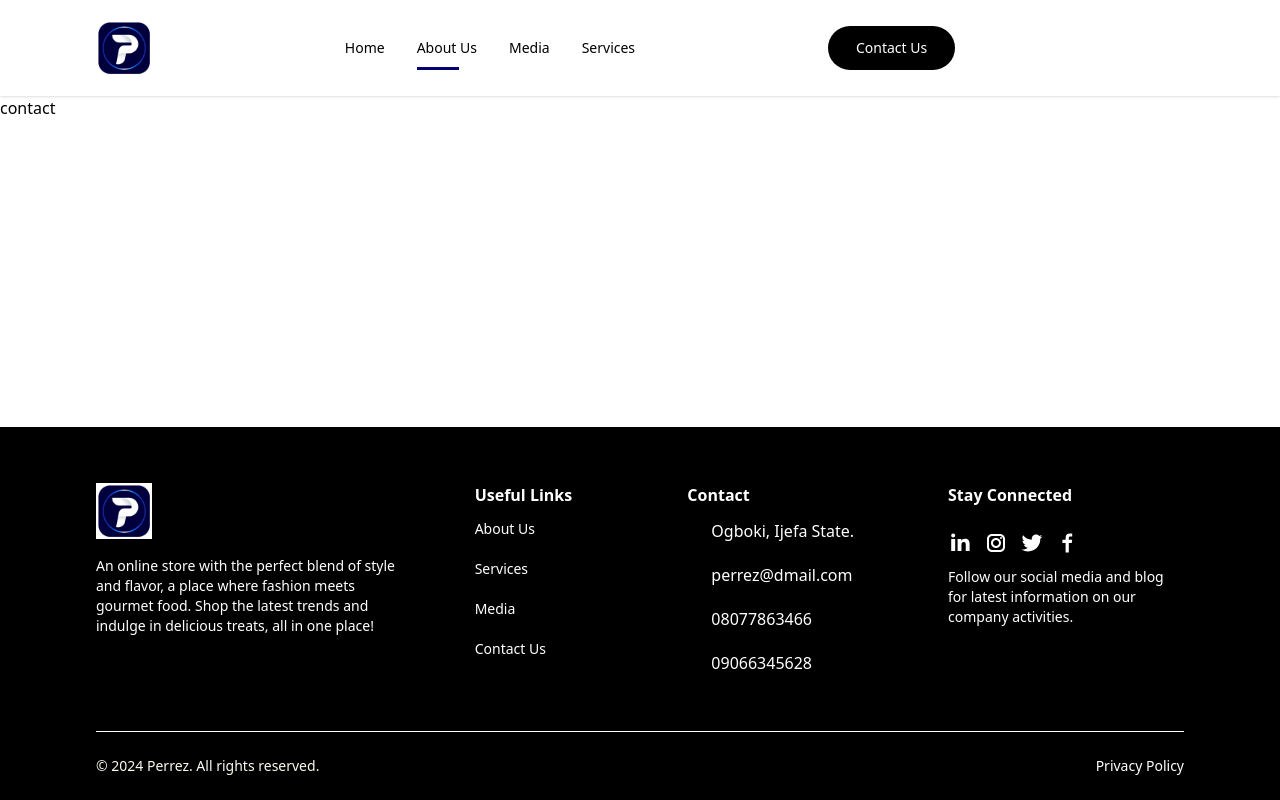
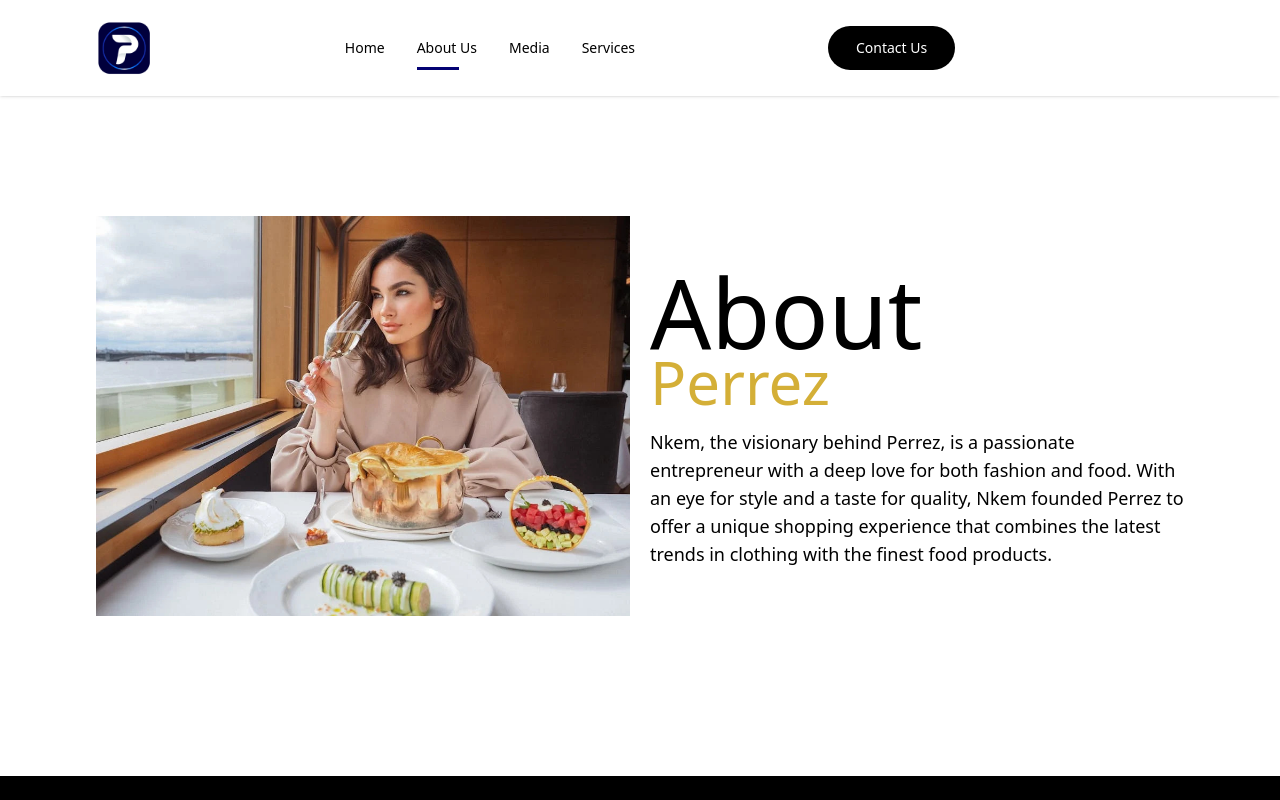
Before and after one commit to profnike/ecommerce, a Next.js app: page /about in a window 1280 px wide. Shown: the top 800 px of the page. Built offline with nearby package versions, Linux system fonts and the light colour scheme; some icons are missing.

Commit message:
about page

```diff
--- a/src/pages/about/index.js
+++ b/src/pages/about/index.js
@@ -2,6 +2,37 @@ import Image from "next/image";
 
 export default function About() {
   return (
-    <div>contact</div>
+    <div className="mx-auto  max-w-[85%]  ">
+      <div className="flex flex-col-reverse lg:flex-row justify-between my-2 md:my-10 lg:h-[70vh] space-x-5 md:mb-20 mb-10 md:items-center">
+      <div className="w-full lg:w-1/2 mt-10 lg:mt-0">
+      <img src="/images/Banner-pix.jpg" alt="herosection-image" className="w-full"/>
+      </div>
+      <div className="lg:my-10 lg:w-1/2">
+        <div>
+
+                        <h2 className="text-5xl font-200 text-info  md:text-8xl"> About</h2>
+                        <h2 className="text-secondary -mt-2 mb-4  text-4xl font-light  md:text-6xl">
+                           Perrez
+                        </h2>
+
+                  </div>
+
+{/*
+                     <h2 className="text-xl ">
+                     Discover Fresh Flavors & Trendy Styles – Delivered Right to Your Door!
+                     </h2> */}
+
+
+
+                     <p className="text-lg font-light  2xl:text-xl">
+                     Nkem, the visionary behind Perrez, is a passionate entrepreneur with a deep love for both fashion and food. With an eye for style and a taste for quality, Nkem founded Perrez to offer a unique shopping experience that combines the latest trends in clothing with the finest food products.
+                     </p>
+
+
+
+      </div>
+
+      </div>
+      </div>
   );
 }
```
